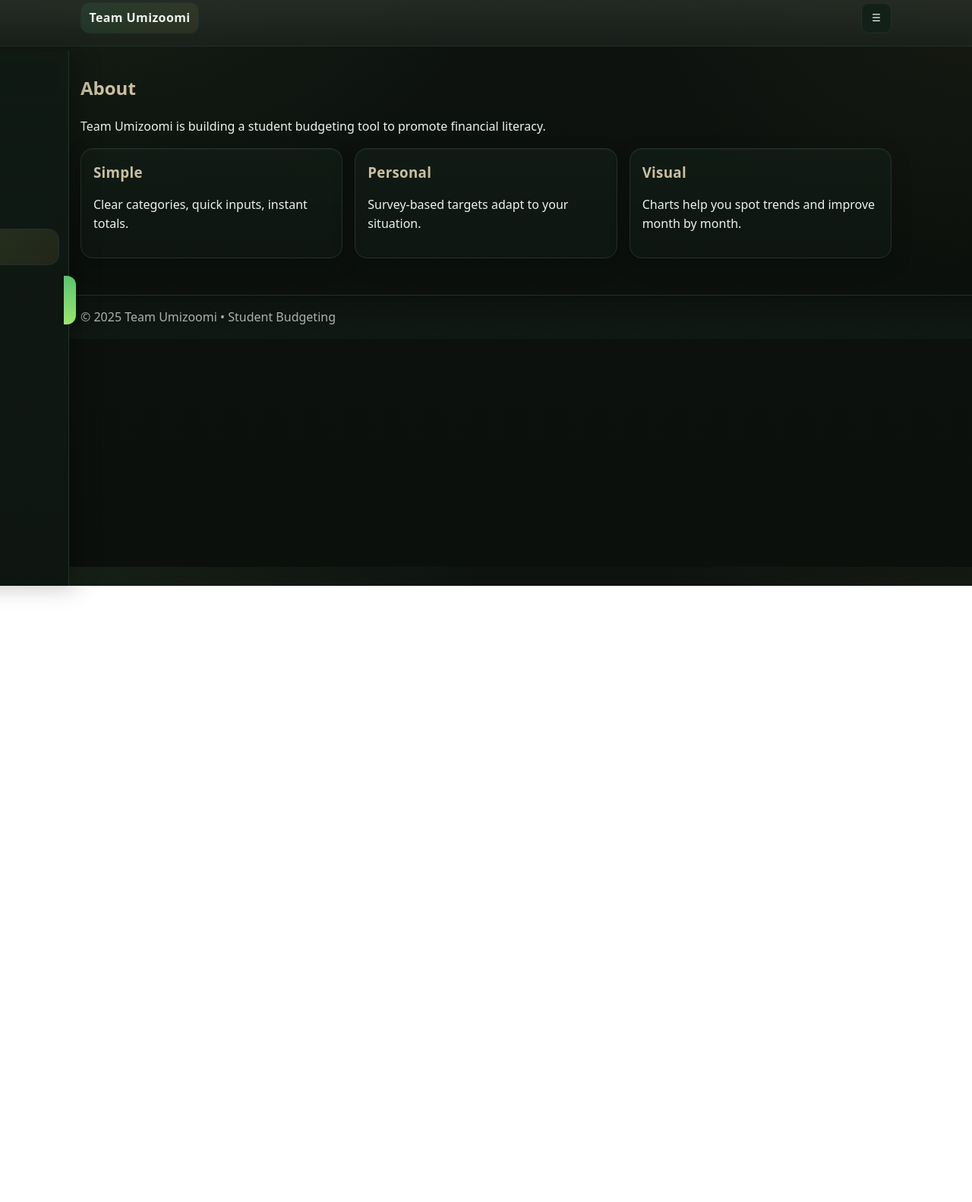
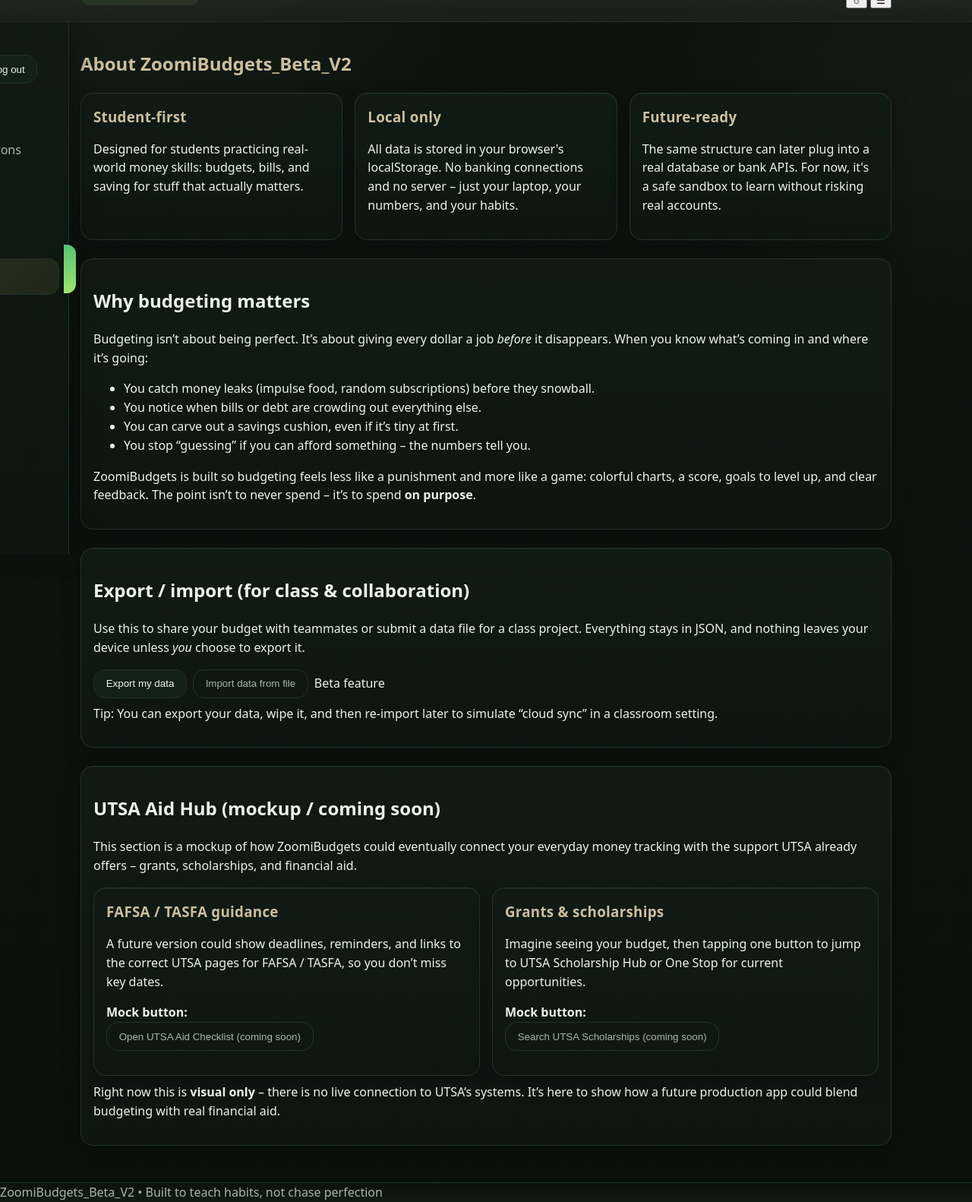
Before and after one commit to NolanCodes06/ZoomiBudgets, a plain HTML site: page about.html in a window 1280 px wide. Shown: the part 54-1636 px from the top of the page at 76% size. Before the commit the page ends 825 px from the top, so only its background shows below. Drawn offline with Linux system fonts and the light colour scheme; files that its build step writes are made by us from their sources; files whose address does not match are found by name.

Commit message:
Update about.html

```diff
--- a/about.html
+++ b/about.html
@@ -2,55 +2,151 @@
 <html lang="en">
 <head>
   <meta charset="utf-8" />
-  <meta name="viewport" content="width=device-width,initial-scale=1" />
-  <title>About • Umizoomi</title>
+  <title>About • ZoomiBudgets_Beta_V2</title>
+  <meta name="viewport" content="width=device-width, initial-scale=1" />
   <link rel="stylesheet" href="css/styles.css" />
   <script defer src="js/app.js"></script>
 </head>
 <body>
-<div class="nav-wrap">
-  <a class="brand" href="index.html">Team Umizoomi</a>
-  <img src="logo.png" alt="Company Logo" width="150" height="auto"> //This is a space of changed code FOLLOW THIS MARKER FOR THE CHANGE IN CODE!!!!!!!!!!!!!!!!
-  <div class="actions">
-    <button class="menu-btn" onclick="App.toggleNav()" title="Toggle Menu">☰</button>
-    <button class="theme-toggle" onclick="App.toggleTheme()" title="Toggle Parchment Mode">☼</button>
-  </div>
-</div>
-
+  <!-- Header + nav -->
   <header class="site-header">
     <div class="container nav-wrap">
-    <a class="brand" href="index.html">Team Umizoomi</a>
-    <nav class="nav">
-      <a class="nav-link" href="index.html">Home</a> <a class="nav-link" href="budget.html">Budget</a> <a class="nav-link" href="survey.html">Survey</a> <a class="nav-link" href="dashboard.html">Dashboard</a> <a class="nav-link active" href="about.html">About</a>
-    </nav>
-    <button class="menu-btn" aria-label="Toggle menu" onclick="document.body.classList.toggle('open')">☰</button>
+      <a class="brand" href="index.html">
+        <span class="logo-mark">$</span>
+        ZoomiBudgets
+      </a>
+      <div class="actions">
+        <div class="user-pill">
+          <span class="dot"></span>
+          <span id="userPill">Guest</span>
+        </div>
+        <button class="icon-btn" onclick="App.toggleTheme()" title="Light / Dark">☼</button>
+        <button class="icon-btn" onclick="App.toggleNav()" title="Menu">☰</button>
+      </div>
     </div>
   </header>
 
+  <nav class="nav" aria-label="Primary">
+    <div class="user-card">
+      <div>Signed in as <strong id="drawerUser">Guest</strong></div>
+      <div style="margin-top:.6rem;display:flex;gap:.35rem;flex-wrap:wrap;">
+        <button class="btn subtle" type="button" onclick="App.gotoLogin()">Switch account</button>
+        <button class="btn danger" type="button" onclick="App.logout()">Log out</button>
+      </div>
+    </div>
+    <a class="nav-link" href="index.html">Home</a>
+    <a class="nav-link" href="budget.html">Budget & Transactions</a>
+    <a class="nav-link" href="survey.html">Personalized Plan</a>
+    <a class="nav-link" href="dashboard.html">Dashboard</a>
+    <a class="nav-link active" href="about.html">About</a>
+  </nav>
+
   <main class="container">
-
     <section class="section">
-  <h1>About</h1>
-  <p>Team Umizoomi is building a student budgeting tool to promote financial literacy.</p>
+      <h1>About ZoomiBudgets_Beta_V2</h1>
       <div class="grid three">
         <article class="card">
-      <h3>Simple</h3>
-      <p>Clear categories, quick inputs, instant totals.</p>
+          <h3>Student-first</h3>
+          <p>
+            Designed for students practicing real-world money skills: budgets, bills, and saving for
+            stuff that actually matters.
+          </p>
         </article>
         <article class="card">
-      <h3>Personal</h3>
-      <p>Survey-based targets adapt to your situation.</p>
+          <h3>Local only</h3>
+          <p>
+            All data is stored in your browser's localStorage. No banking connections and no server –
+            just your laptop, your numbers, and your habits.
+          </p>
         </article>
         <article class="card">
-      <h3>Visual</h3>
-      <p>Charts help you spot trends and improve month by month.</p>
+          <h3>Future-ready</h3>
+          <p>
+            The same structure can later plug into a real database or bank APIs. For now, it's a safe
+            sandbox to learn without risking real accounts.
+          </p>
         </article>
       </div>
+
+      <div class="panel" style="margin-top:1.5rem;">
+        <h2>Why budgeting matters</h2>
+        <p class="small">
+          Budgeting isn’t about being perfect. It’s about giving every dollar a job
+          <em>before</em> it disappears. When you know what’s coming in and where it’s going:
+        </p>
+        <ul class="alert-list">
+          <li>You catch money leaks (impulse food, random subscriptions) before they snowball.</li>
+          <li>You notice when bills or debt are crowding out everything else.</li>
+          <li>You can carve out a savings cushion, even if it’s tiny at first.</li>
+          <li>You stop “guessing” if you can afford something – the numbers tell you.</li>
+        </ul>
+        <p class="small" style="margin-top:.6rem;">
+          ZoomiBudgets is built so budgeting feels less like a punishment and more like a game:
+          colorful charts, a score, goals to level up, and clear feedback. The point isn’t to never
+          spend – it’s to spend <strong>on purpose</strong>.
+        </p>
+      </div>
+
+      <div class="panel" style="margin-top:1.5rem;">
+        <h2>Export / import (for class & collaboration)</h2>
+        <p class="small">
+          Use this to share your budget with teammates or submit a data file for a class project.
+          Everything stays in JSON, and nothing leaves your device unless <em>you</em> choose to export it.
+        </p>
+        <div style="display:flex;flex-wrap:wrap;gap:.5rem;align-items:center;">
+          <button class="btn" type="button" onclick="App.exportData()">Export my data</button>
+          <button class="btn subtle" type="button" onclick="document.getElementById('importFile').click()">
+            Import data from file
+          </button>
+          <span class="badge">Beta feature</span>
+        </div>
+        <input type="file" id="importFile" accept="application/json" style="display:none;" />
+        <p class="small" style="margin-top:.5rem;">
+          Tip: You can export your data, wipe it, and then re-import later to simulate “cloud sync”
+          in a classroom setting.
+        </p>
+      </div>
+
+      <div class="panel" style="margin-top:1.5rem;">
+        <h2>UTSA Aid Hub (mockup / coming soon)</h2>
+        <p class="small">
+          This section is a mockup of how ZoomiBudgets could eventually connect your everyday money
+          tracking with the support UTSA already offers – grants, scholarships, and financial aid.
+        </p>
+        <div class="grid two">
+          <article class="card">
+            <h3>FAFSA / TASFA guidance</h3>
+            <p class="small">
+              A future version could show deadlines, reminders, and links to the correct UTSA pages
+              for FAFSA / TASFA, so you don’t miss key dates.
+            </p>
+            <p class="small">
+              <strong>Mock button:</strong><br />
+              <button class="btn subtle" type="button" disabled>Open UTSA Aid Checklist (coming soon)</button>
+            </p>
+          </article>
+          <article class="card">
+            <h3>Grants & scholarships</h3>
+            <p class="small">
+              Imagine seeing your budget, then tapping one button to jump to UTSA Scholarship Hub or
+              One Stop for current opportunities.
+            </p>
+            <p class="small">
+              <strong>Mock button:</strong><br />
+              <button class="btn subtle" type="button" disabled>Search UTSA Scholarships (coming soon)</button>
+            </p>
+          </article>
+        </div>
+        <p class="small" style="margin-top:.6rem;">
+          Right now this is <strong>visual only</strong> – there is no live connection to UTSA’s systems.
+          It’s here to show how a future production app could blend budgeting with real financial aid.
+        </p>
+      </div>
     </section>
+  </main>
 
-  </main>
   <footer class="site-footer">
-    <div class="container">© 2025 Team Umizoomi • Student Budgeting</div>
+    ZoomiBudgets_Beta_V2 • Built to teach habits, not chase perfection
   </footer>
 </body>
 </html>
```
Lines whose indentation alone changed are shown as unchanged.
